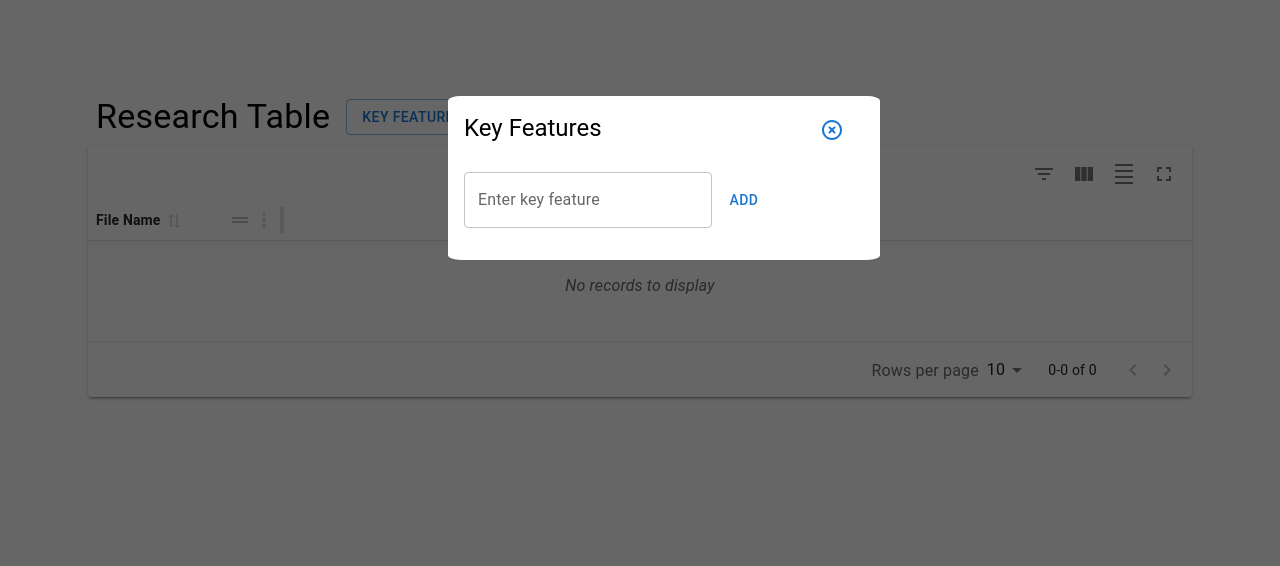
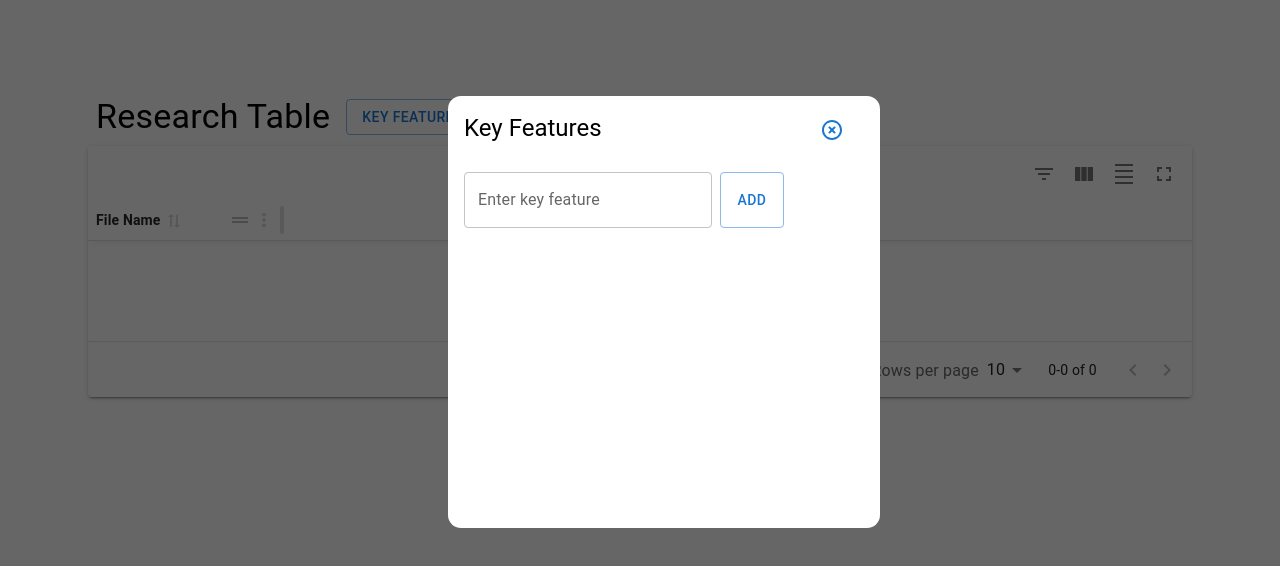
Before and after one commit to danielamuniz367/research-database, a Next.js app: page / in a window 1280 px wide. Both pictures are taken after a click on the button "KEY FEATURES". Shown: the top 566 px of the page. Built offline with nearby package versions, Linux system fonts and the light colour scheme.

Commit message:
styling changes to key features modal

```diff
--- a/app/components/KeyFeaturesModal.tsx
+++ b/app/components/KeyFeaturesModal.tsx
@@ -36,14 +36,16 @@ export default function KeyFeaturesModal({
             <HighlightOffRoundedIcon />
           </Button>
         </Stack>
-        <Stack direction="row">
+        <Stack direction="row" gap={1}>
           <TextField
             label="Enter key feature"
             variant="outlined"
             value={keyFeature}
             onChange={(e) => setKeyFeature(e.target.value)}
           />
-          <Button onClick={handleClick}>Add</Button>
+          <Button variant="outlined" onClick={handleClick}>
+            Add
+          </Button>
         </Stack>
         <List>
           {keyFeatures.map((kf: string, i: number) => (
--- a/app/page.module.css
+++ b/app/page.module.css
@@ -24,6 +24,7 @@
   position: absolute;
   top: 96px;
   left: calc(35%);
+  min-height: 400px;
   width: 400px;
   z-index: 2;
 }
```
